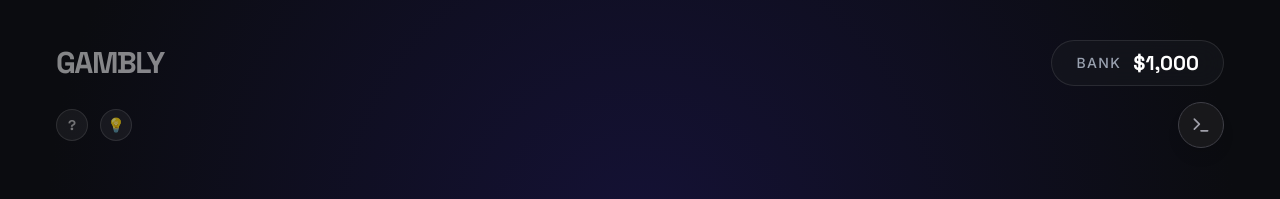
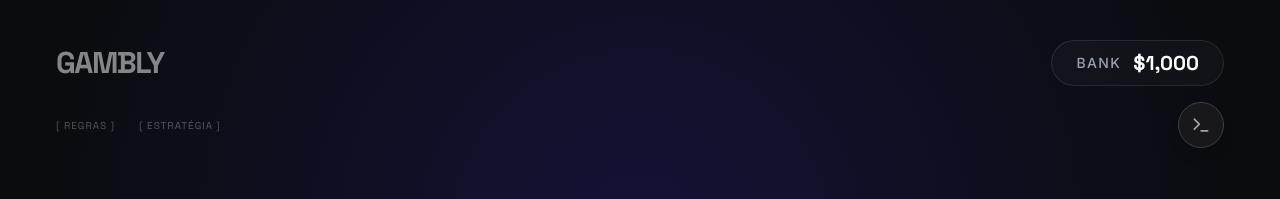
Before and after one commit to igorcol/GAMBLY, a Next.js app: page /games/blackjack in a window 1280 px wide. Shown: the top 199 px of the page. Built offline with nearby package versions, Linux system fonts and the light colour scheme.

Commit message:
ft(ui): tip btn visual

```diff
--- a/src/app/(casino)/games/blackjack/page.tsx
+++ b/src/app/(casino)/games/blackjack/page.tsx
@@ -109,24 +109,20 @@ export default function BlackjackTable() {
         <div className="w-full flex justify-between items-center">
 
           {/* Coluna esquerda: Ajuda + Dica */}
-          <div className="flex items-center gap-3">
-
-            {/* Btn Ajuda */}
+          <div className="flex items-center gap-6">
             <button
               onClick={() => setIsHelpOpen(true)}
-              className="w-8 h-8 rounded-full bg-white/5 border border-white/10 text-white/40 hover:text-white hover:bg-white/10 transition-all flex items-center justify-center font-bold font-mono text-sm"
+              className="text-[10px] font-mono uppercase tracking-widest text-white/30 hover:text-white transition-colors duration-200"
             >
-              ?
+              [ Regras ]
             </button>
 
-            {/* Botão tabela */}
             <button
               onClick={() => setIsStrategyOpen(true)}
-              className="w-8 h-8 rounded-full bg-white/5 border border-white/10 text-yellow-500/60 hover:text-yellow-400 hover:bg-yellow-500/10 transition-all flex items-center justify-center font-bold font-mono text-sm"
+              className="text-[10px] font-mono uppercase tracking-widest text-white/30 hover:text-yellow-500/80 transition-colors duration-200"
             >
-              💡
+              [ Estratégia ]
             </button>
-
           </div>
 
           {/* Coluna direita: Dev */}
```
